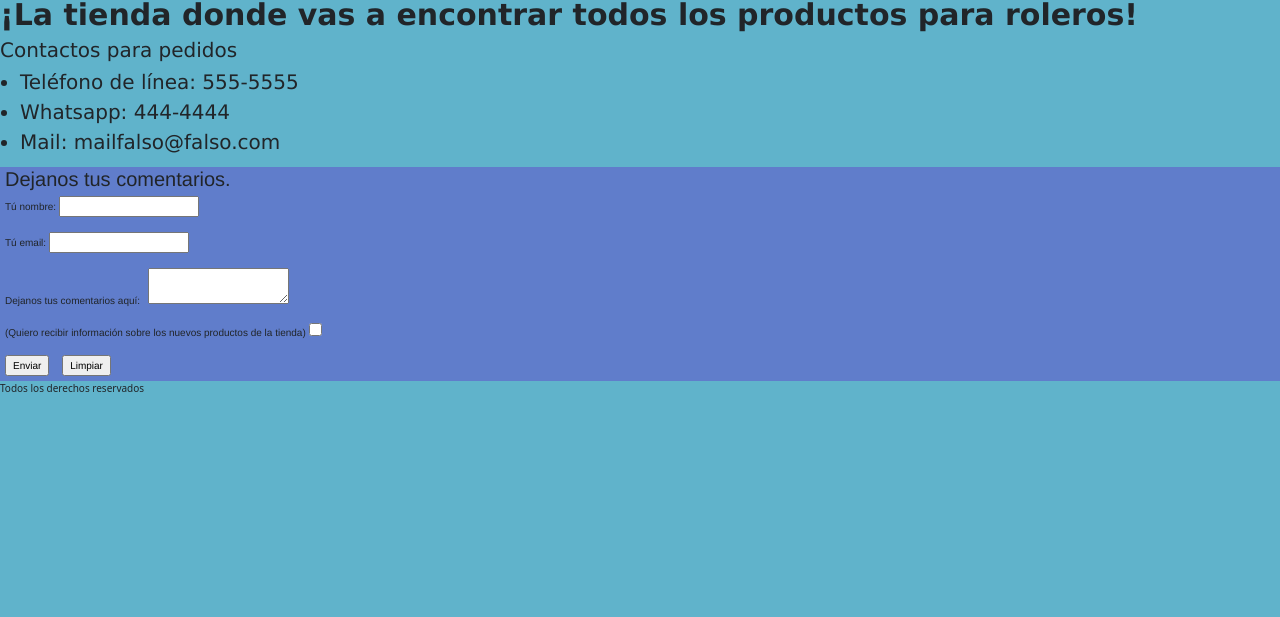
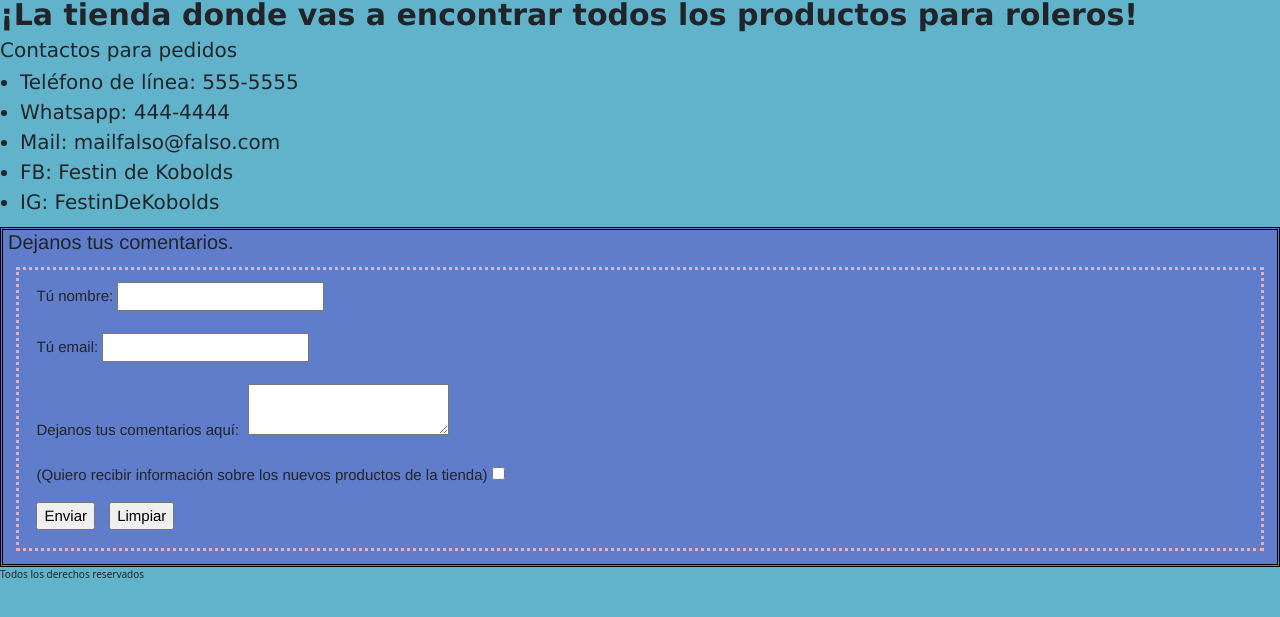
Before and after one commit to SauretL/PF-SAURET, a plain HTML site: page portales/contacto.html in a window 1280 px wide. Shown: the part 113-730 px from the top of the page. Drawn offline with nearby package versions, Linux system fonts and the light colour scheme.

Commit message:
retoques en comentarios

```diff
--- a/portales/contacto.html
+++ b/portales/contacto.html
@@ -65,6 +65,8 @@
             <li>Teléfono de línea: 555-5555</li>
             <li>Whatsapp: 444-4444</li>
             <li>Mail: mailfalso@falso.com </li>
+            <li>FB: Festin de Kobolds</li>
+            <li>IG: FestinDeKobolds</li>
         </ul>
         <section class="comentarios">
             <h2 class="inputM">
--- a/scss/estilos.scss
+++ b/scss/estilos.scss
@@ -73,6 +73,8 @@ main {
 section {
     background-color: $color-secundario2;
     width: 100%;
+    border-color: black;
+    border-style: double;
 }
 
 .fontgeneral {
@@ -95,6 +97,14 @@ h2 {
 
 .comentarios {
     font-family: 'Franklin Gothic Medium', 'Arial Narrow', Arial, sans-serif;
+
+    form {
+        margin:1%;
+        padding: 1%;
+        border-color: $color-principal2;
+        border-style: dotted;
+        font-size: 1.5rem;
+    }
 }
 
 .boton {
```
Also changed, not shown: css/estilos.css, 1 other file.
